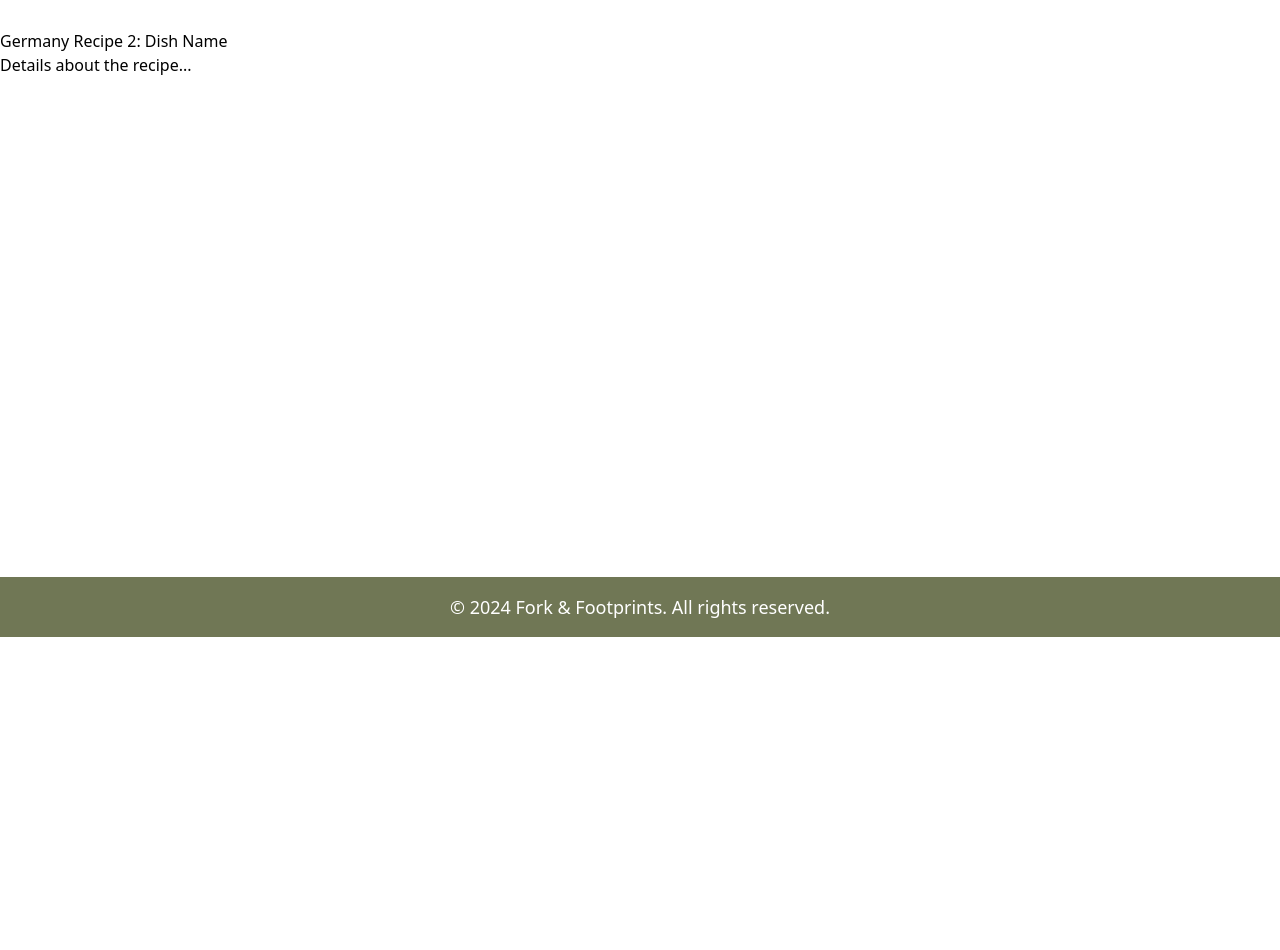
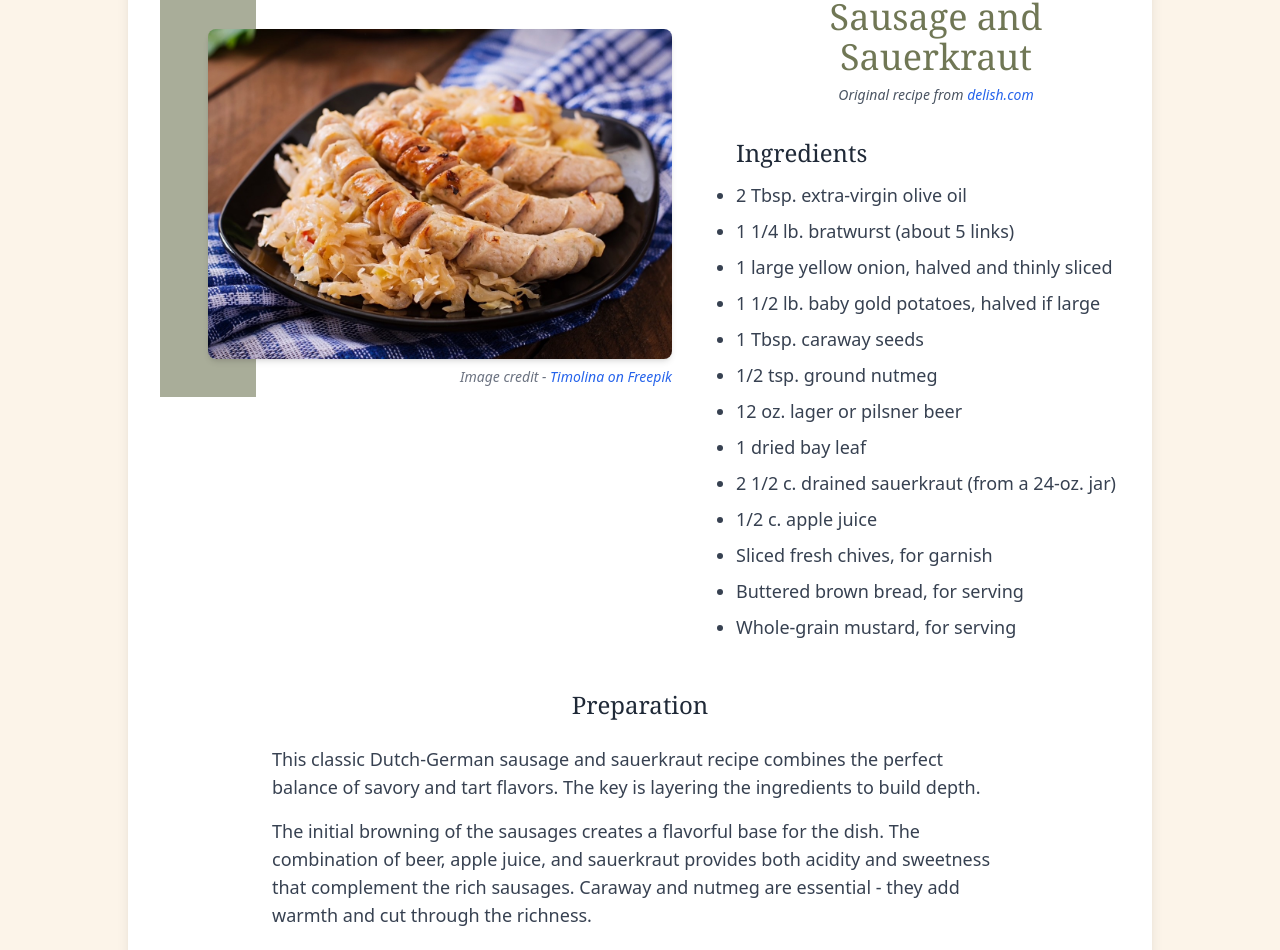
Before and after one commit to Tthompson8416/fork-and-footprints, a React (Vite) app: page /fork-and-footprints/fork-and-footprints/recipes/germany/recipe2 in a window 1280 px wide. Shown: the part 163-1113 px from the top of the page. Before the commit the page ends 800 px from the top, so only its background shows below. Built offline with nearby package versions, Linux system fonts and the light colour scheme.

Commit message:
Recipe17 added

```diff
--- a/src/pages/Recipe17.jsx
+++ b/src/pages/Recipe17.jsx
@@ -1,10 +1,101 @@
-import React from 'react';
+import sausageKraut from "../assets/images/germany-images/sausage-kraut.jpg";
 
 const Recipe17 = () => {
   return (
-    <div>
-      <h1 className='mt-48'>Germany Recipe 2: Dish Name</h1>
-      <p>Details about the recipe...</p>
+    <div className="flex justify-center bg-custom-cream px-8 py-12 md:py-16">
+      <div className="relative w-full max-w-[95%] sm:max-w-4xl lg:max-w-5xl bg-white rounded-lg shadow-lg p-8 md:py-16 top-8">
+        {/* Two-column grid for image and ingredients */}
+        <div className="grid grid-cols-1 sm:grid-cols-2 gap-8 mb-12">
+          {/* Left column - Image section */}
+          <div className="relative flex justify-center sm:block">
+            <div className="absolute left-0 hidden w-24 h-[400px] bg-custom-accent/60 sm:block z-0" />
+            <div className="relative w-[80%] sm:w-full sm:ml-12">
+              <img
+                src={sausageKraut}
+                alt="Sausage and Sauerkraut"
+                className="w-full h-[200px] sm:h-[330px] object-cover rounded-lg shadow-md mt-8 z-10"
+              />
+              <p className="relative mt-2 text-xs text-center text-gray-500 sm:text-sm 2xl:text-lg sm:text-right italic">
+                Image credit -{" "}
+                <a
+                  href="https://www.freepik.com/free-photo/munich-sausages-with-fried-cabbage_6765897.htm#fromView=image_search_similar&page=1&position=0&uuid=527dad50-99d0-44c8-9355-1daeb229e1a6&new_detail=true"
+                  target="_blank"
+                  rel="noopener noreferrer"
+                  className="text-blue-600 hover:text-blue-800"
+                >
+                  Timolina on Freepik
+                </a>
+              </p>
+            </div>
+          </div>
+
+          {/* Right column - Title and Ingredients */}
+          <div className="relative z-10 space-y-8">
+            <div className="text-center sm:text-left">
+              <h1 className="mb-2 text-2xl text-center font-serif text-custom-accent sm:text-2xl lg:text-4xl 2xl:text-5xl sm:ml-12 lg:ml-24 2xl:ml-20">
+                Sausage and Sauerkraut
+              </h1>
+              <p className="text-sm text-center italic text-gray-600 sm:text-md sm:ml-12 lg:ml-24 2xl:text-lg">
+                Original recipe from{" "}
+                <a
+                  href="https://www.delish.com/cooking/recipe-ideas/a39749166/sausages-and-sauerkraut-recipe/"
+                  target="_blank"
+                  rel="noopener noreferrer"
+                  className="text-blue-600 hover:text-blue-800"
+                >
+                  delish.com
+                </a>
+              </p>
+            </div>
+
+            <div>
+              <h2 className="pl-20 mb-3 text-xl font-serif text-gray-800 sm:text-2xl 2xl:text-4xl 2xl:mb-4">
+                Ingredients
+              </h2>
+              <ul className="pl-20 list-disc space-y-2 text-sm text-gray-700 sm:text-base lg:text-lg 2xl:text-2xl z-10">
+                <li>2 Tbsp. extra-virgin olive oil</li>
+                <li>1 1/4 lb. bratwurst (about 5 links)</li>
+                <li>1 large yellow onion, halved and thinly sliced</li>
+                <li>1 1/2 lb. baby gold potatoes, halved if large</li>
+                <li>1 Tbsp. caraway seeds</li>
+                <li>1/2 tsp. ground nutmeg</li>
+                <li>12 oz. lager or pilsner beer</li>
+                <li>1 dried bay leaf</li>
+                <li>2 1/2 c. drained sauerkraut (from a 24-oz. jar)</li>
+                <li>1/2 c. apple juice</li>
+                <li>Sliced fresh chives, for garnish</li>
+                <li>Buttered brown bread, for serving</li>
+                <li>Whole-grain mustard, for serving</li>
+              </ul>
+            </div>
+          </div>
+        </div>
+
+        <div className="max-w-3xl px-4 mx-auto">
+          <h2 className="mb-6 text-xl font-serif text-center text-gray-800 sm:text-2xl 2xl:text-4xl">
+            Preparation
+          </h2>
+          <div className="space-y-4 text-sm text-gray-700 sm:text-base lg:text-lg 2xl:text-2xl">
+            <p>
+              This classic Dutch-German sausage and sauerkraut recipe combines
+              the perfect balance of savory and tart flavors. The key is
+              layering the ingredients to build depth.
+            </p>
+            <p>
+              The initial browning of the sausages creates a flavorful base for
+              the dish. The combination of beer, apple juice, and sauerkraut
+              provides both acidity and sweetness that complement the rich
+              sausages. Caraway and nutmeg are essential - they add warmth and
+              cut through the richness.
+            </p>
+            <p>
+              A tip from my kitchen: let the potatoes cook until just tender -
+              they'll continue absorbing the flavorful liquid. Choose a beer
+              that you'd enjoy drinking; its flavor concentrates as it cooks.
+            </p>
+          </div>
+        </div>
+      </div>
     </div>
   );
 };
```
